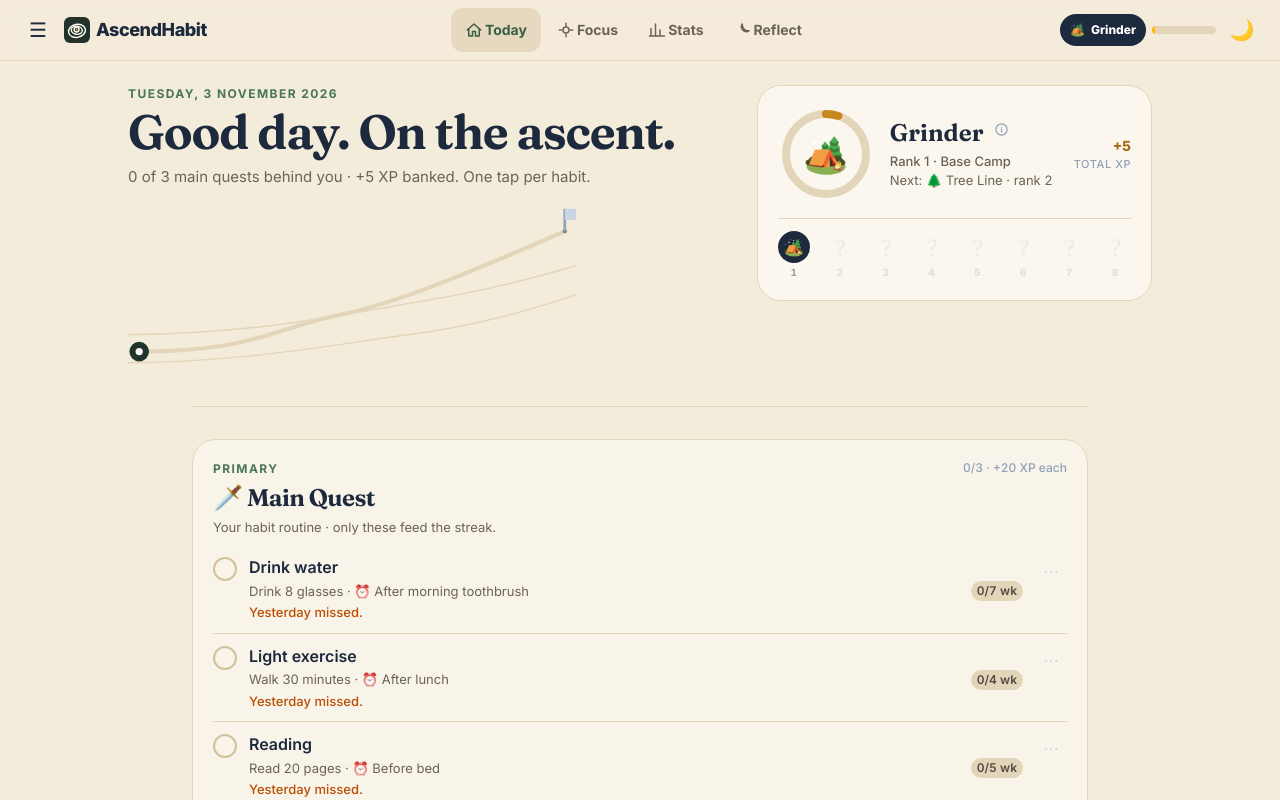
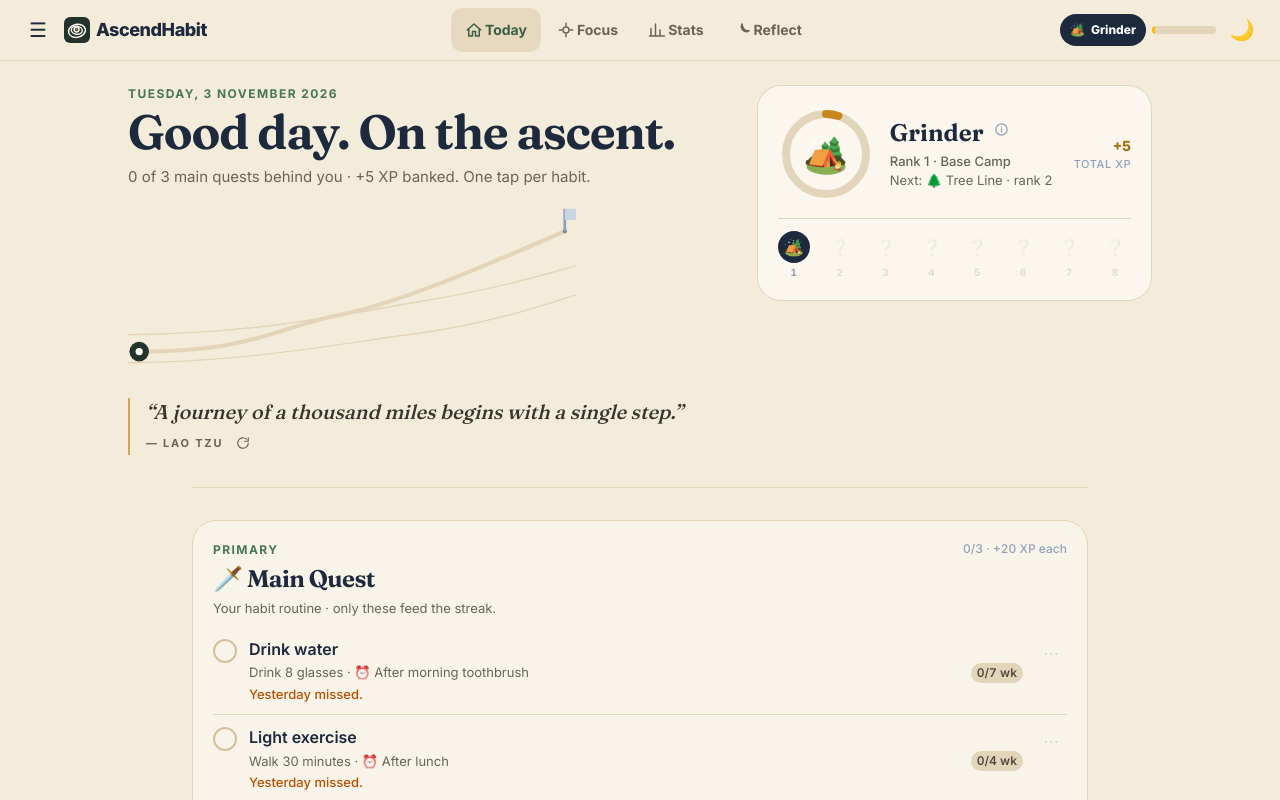
Before and after one commit to Sikoo54/habit-tracker, a React (Vite) app: page / in a window 1280 px wide. Both pictures are taken after a click on the button "I'm awake — begin". Shown: the top 800 px of the page. Built offline with nearby package versions, Linux system fonts and the light colour scheme.

Commit message:
fix: move the trail note back above the quest board
Under Side Quests the quote read like an appendix. It now sits right after the hero, with slightly tighter spacing so the habit list does not sink as far as before.

```diff
--- a/src/components/QuoteCard.tsx
+++ b/src/components/QuoteCard.tsx
@@ -1,7 +1,7 @@
 /**
  * Daily Quote Strip
  * Shows one deterministic line per day with a refresh button that skips to the
- * next one. Sits below the quest board as a quiet trail note.
+ * next one. Sits between the hero and the quest board as a quiet trail note.
  */
 
 import { useState, type ReactNode } from 'react';
@@ -22,7 +22,7 @@ export function QuoteCard({ todayKey }: Props): ReactNode {
   return (
     <section
       aria-label="Daily motivational quote"
-      className="mt-8 border-l-2 border-summit-500/70 pl-4 max-md:mt-6 max-md:pl-3"
+      className="mt-6 border-l-2 border-summit-500/70 pl-4 max-md:mt-5 max-md:pl-3"
     >
       <p aria-live="polite" className="font-display text-xl italic leading-snug text-ink-700 dark:text-slate-200 max-md:text-lg">
         “{quote.text}”
--- a/src/pages/TodayPage.tsx
+++ b/src/pages/TodayPage.tsx
@@ -113,6 +113,8 @@ export function TodayPage({
         </div>
       </div>
 
+      <QuoteCard todayKey={today} />
+
       <LeftoverBanner
         leftovers={leftovers}
         today={today}
@@ -203,11 +205,6 @@ export function TodayPage({
           />
         </section>
       </div>
-
-      {/* Trail note sits after the quests now, so the day starts at the habit list. */}
-      <div className="mx-auto max-w-4xl">
-        <QuoteCard todayKey={today} />
-      </div>
     </div>
   );
 }
```
